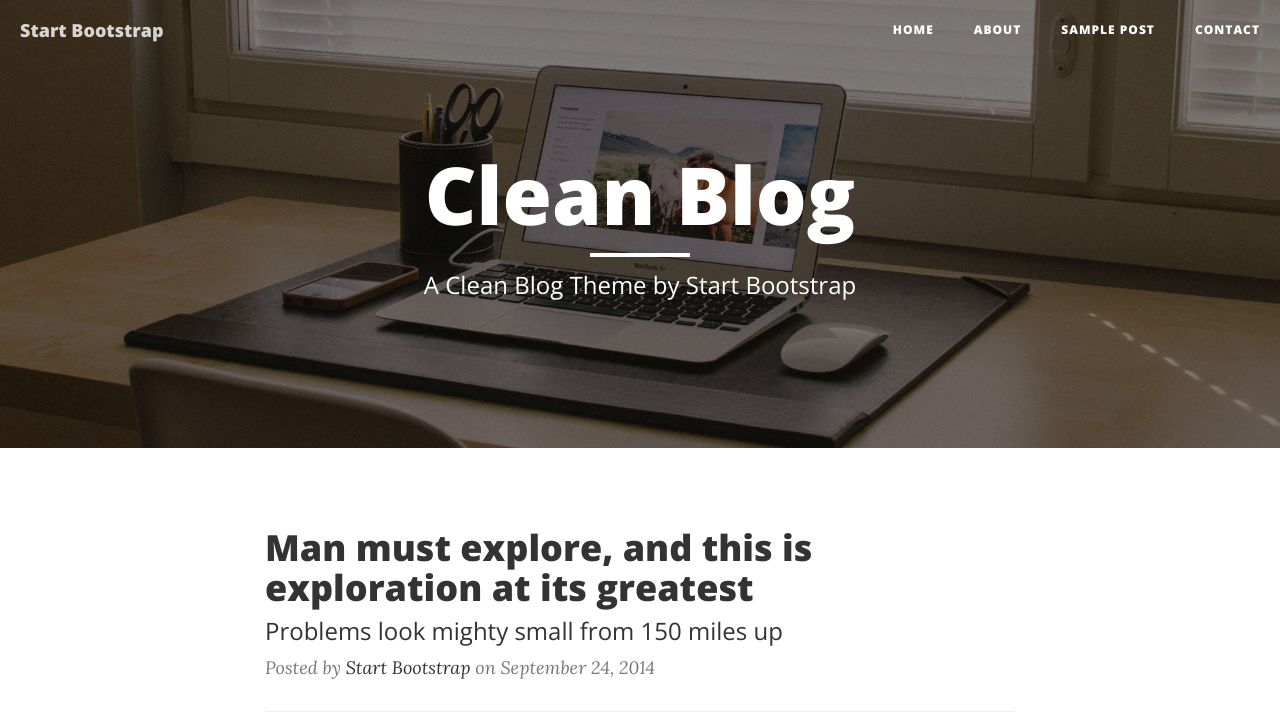
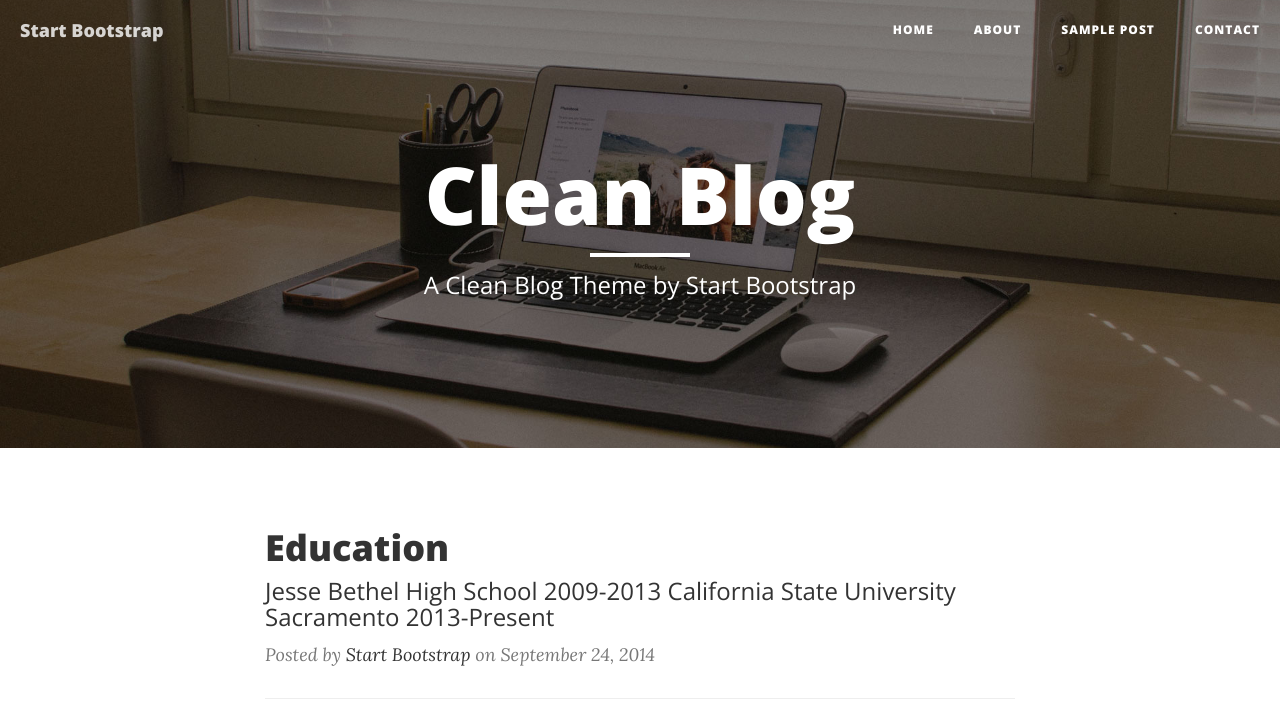
Before and after one commit to Genesisdionisio/genesisdionisio.github.io, a website: page index.html in a window 1280 px wide. Shown: the top 726 px of the page. Drawn offline with nearby package versions, Linux system fonts and the light colour scheme.

Commit message:
First profile change

```diff
--- a/index.html
+++ b/index.html
@@ -9,7 +9,7 @@
     <meta name="description" content="">
     <meta name="author" content="">
 
-    <title>Clean Blog</title>
+    <title>Genesis Dionisio</title>
 
     <!-- Bootstrap Core CSS -->
     <link href="vendor/bootstrap/css/bootstrap.min.css" rel="stylesheet">
@@ -90,10 +90,11 @@
                 <div class="post-preview">
                     <a href="post.html">
                         <h2 class="post-title">
-                            Man must explore, and this is exploration at its greatest
+                            Education
                         </h2>
                         <h3 class="post-subtitle">
-                            Problems look mighty small from 150 miles up
+                            Jesse Bethel High School 2009-2013
+			    California State University Sacramento 2013-Present
                         </h3>
                     </a>
                     <p class="post-meta">Posted by <a href="#">Start Bootstrap</a> on September 24, 2014</p>
```
